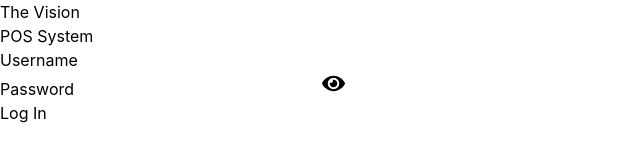
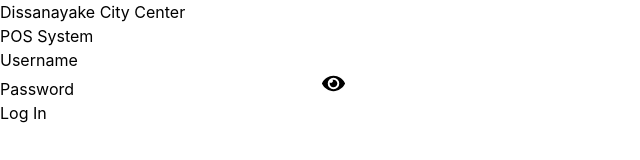
Before and after one commit to Tharindurajasinghe/sami-shop-frontend, a React (Vite) app: page / in a window 1280 px wide. Shown: the top 160 px of the page, without its empty margins (0-640 px from the left). Built offline with nearby package versions, Linux system fonts and the light colour scheme; no server answers; the HTML template or start-up script is replaced by a standard one.

Commit message:
update ui

```diff
--- a/src/components/BillView.jsx
+++ b/src/components/BillView.jsx
@@ -77,8 +77,8 @@ export const getBillHTML = (bill) => {
     </head>
     <body>
       <div class="header">
-        <div class="shop-name">Jagath Store</div>
-        <div class="bio">Your trusted neighbourhood shop</div>
+        <div class="shop-name">දිසානායක සිටි සෙන්ටර්</div>
+        <div class="bio">නගරය - ගමට</div>
         <p style="margin:2px 0">Pasal Mawatha, Okkampitiya</p>
         <p style="margin:2px 0">Tel: 0713364743</p>
       </div>
@@ -149,8 +149,7 @@ export const getBillHTML = (bill) => {
       <div class="separator"></div>
 
       <div class="sinhala-note">
-        <p>යොගට්/ අයිස්ක්‍රීම් නෑවත භාරගනු නොලෑබේ.</p>
-        <p>ඉල්ලුම් කර ඈති භාණ්ඩ රෑගෙන</p>
+        <p>භාණ්ඩ මාරු කිරීමට</p>
         <p>බිල රෑගෙන ඒම අනිවාර්ය වේ.</p>
       </div>
 
--- a/src/components/Login.jsx
+++ b/src/components/Login.jsx
@@ -33,7 +33,7 @@ const Login = ({ onLogin }) => {
     <div className="min-h-screen bg-gradient-to-br from-blue-500 to-green-700 flex items-center justify-center">
       <div className="bg-white p-8 rounded-lg shadow-2xl w-96">
         <div className="text-center mb-8">
-          <h1 className="text-3xl font-bold text-black-600">The Vision</h1>
+          <h1 className="text-3xl font-bold text-black-600">Dissanayake City Center</h1>
           <p className="text-gray-600 mt-2">POS System</p>
         </div>
 
--- a/src/components/Navbar.jsx
+++ b/src/components/Navbar.jsx
@@ -59,7 +59,7 @@ const Navbar = ({ activeScreen, setActiveScreen, onLogout }) => {
       <nav className="bg-blue-600 text-white shadow-lg sticky top-0">
         <div className="container mx-auto px-4">
           <div className="flex items-center justify-between py-4">
-            <h1 className="text-2xl font-bold">The Vision</h1>
+            <h1 className="text-2xl font-bold">Dissanayake City Center</h1>
 
             <div className="flex space-x-2">
               {navItems.map(item => (
```
